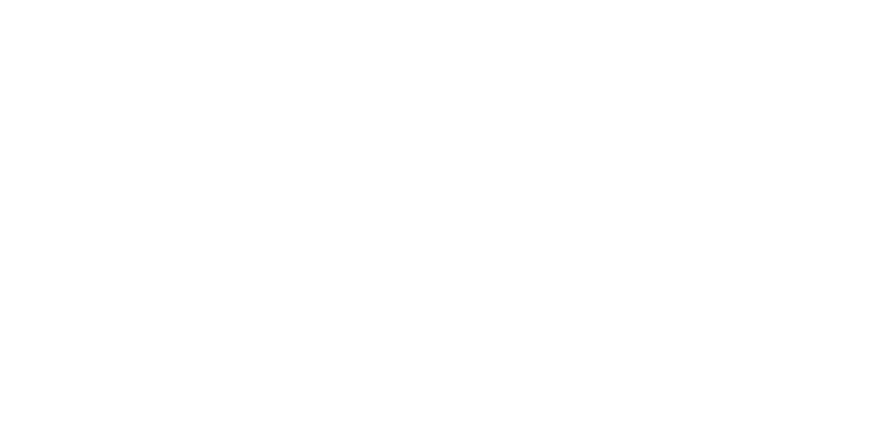
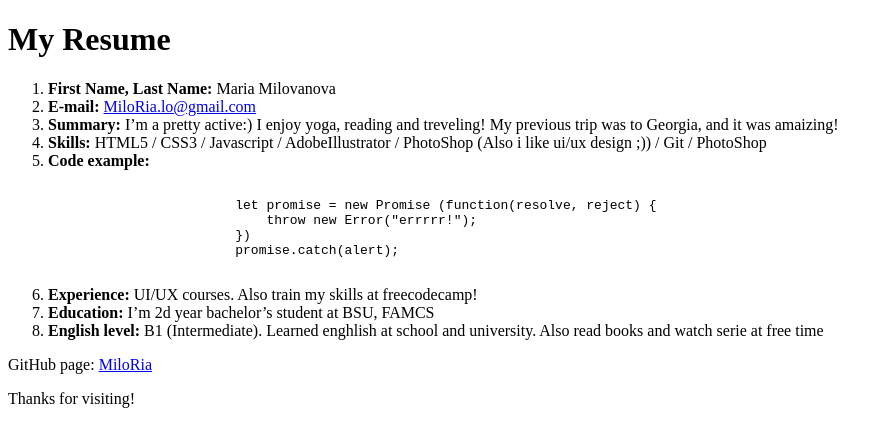
Before and after one commit to MiloRia/2019rsschool-cv, a plain HTML site: page index.html in a window 1280 px wide. Shown: the whole page, without its empty margins (0-892 px from the left). Drawn offline with Linux system fonts and the light colour scheme.

Commit message:
feat: add basic page layout

```diff
--- a/index.html
+++ b/index.html
@@ -1,9 +1,37 @@
 <!DOCTYPE html>
-<html>
+<html lang="en">
     <head>
-        <title></title>
+        <meta charset="utf-8">
+        <title>HTML, CSS & Git Basics</title>
     </head>
     <body>
-
+        <header>
+            <h1>My Resume</h1>
+        </header>
+        <main>
+            <ol>
+                <li><strong>First Name, Last Name:</strong> Maria Milovanova</li>
+                <li><strong>E-mail:</strong> <a href="mailto:MiloRia.lo@gmail.com">MiloRia.lo@gmail.com</a></li>
+                <li><strong>Summary:</strong> I’m a pretty active:) I enjoy yoga, reading and treveling! My previous trip was to Georgia, and it was amaizing!</li>
+                <li><strong>Skills:</strong> HTML5 / CSS3 / Javascript / AdobeIllustrator / PhotoShop (Also i like ui/ux design ;)) / Git / PhotoShop</li>
+                <li>
+                    <strong>Code example:</strong>
+                    <br>
+                    <pre><code>
+                        let promise = new Promise (function(resolve, reject) {
+                            throw new Error("errrrr!");
+                        })
+                        promise.catch(alert);
+                    </code></pre>
+                </li>
+                <li><strong>Experience:</strong> UI/UX courses. Also train my skills at freecodecamp!</li>
+                <li><strong>Education:</strong> I’m 2d year bachelor’s student at BSU, FAMCS</li>
+                <li><strong>English level:</strong> B1 (Intermediate). Learned enghlish at school and university. Also read books and watch serie at free time</li>
+            </ol>
+        </main>
+        <footer>
+            <p>GitHub page: <a href="https://github.com/MiloRia">MiloRia</a></p>
+            <p>Thanks for visiting!</p>
+        </footer>
     </body>
 </html>
```
